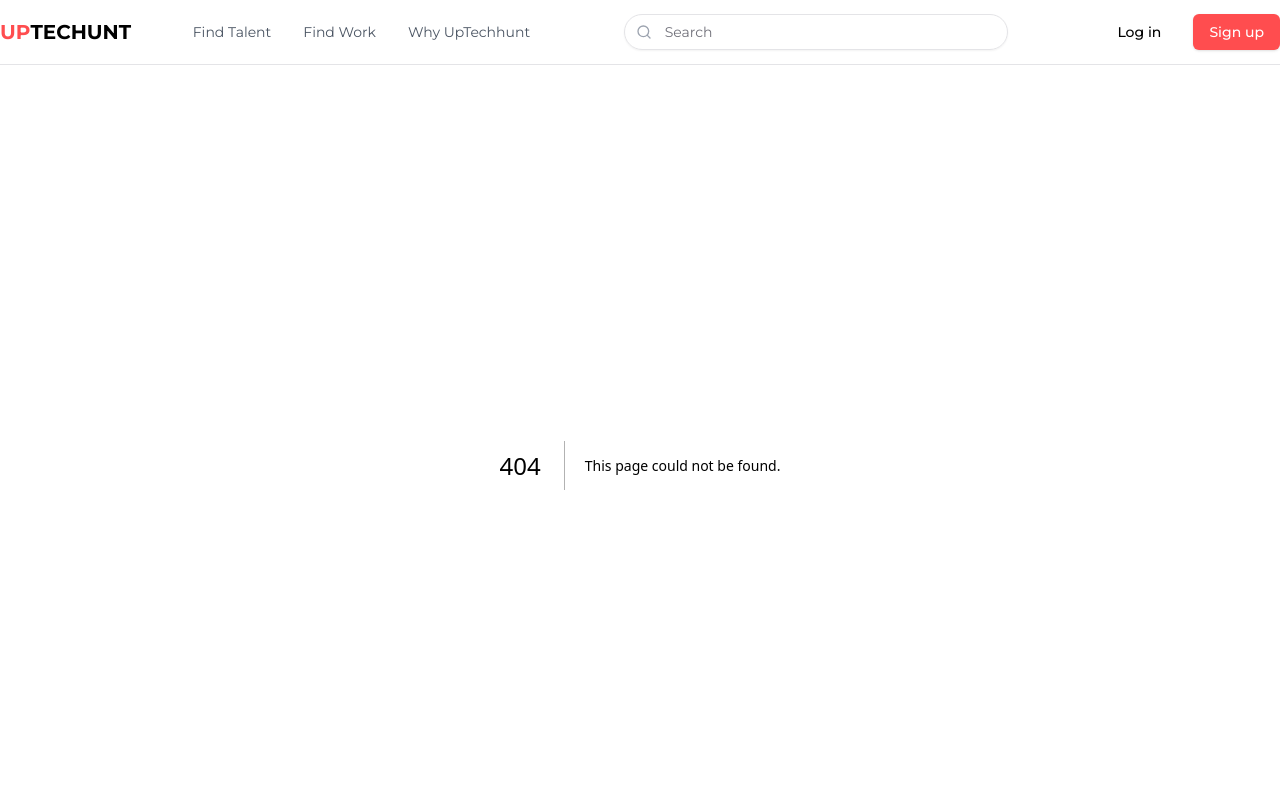
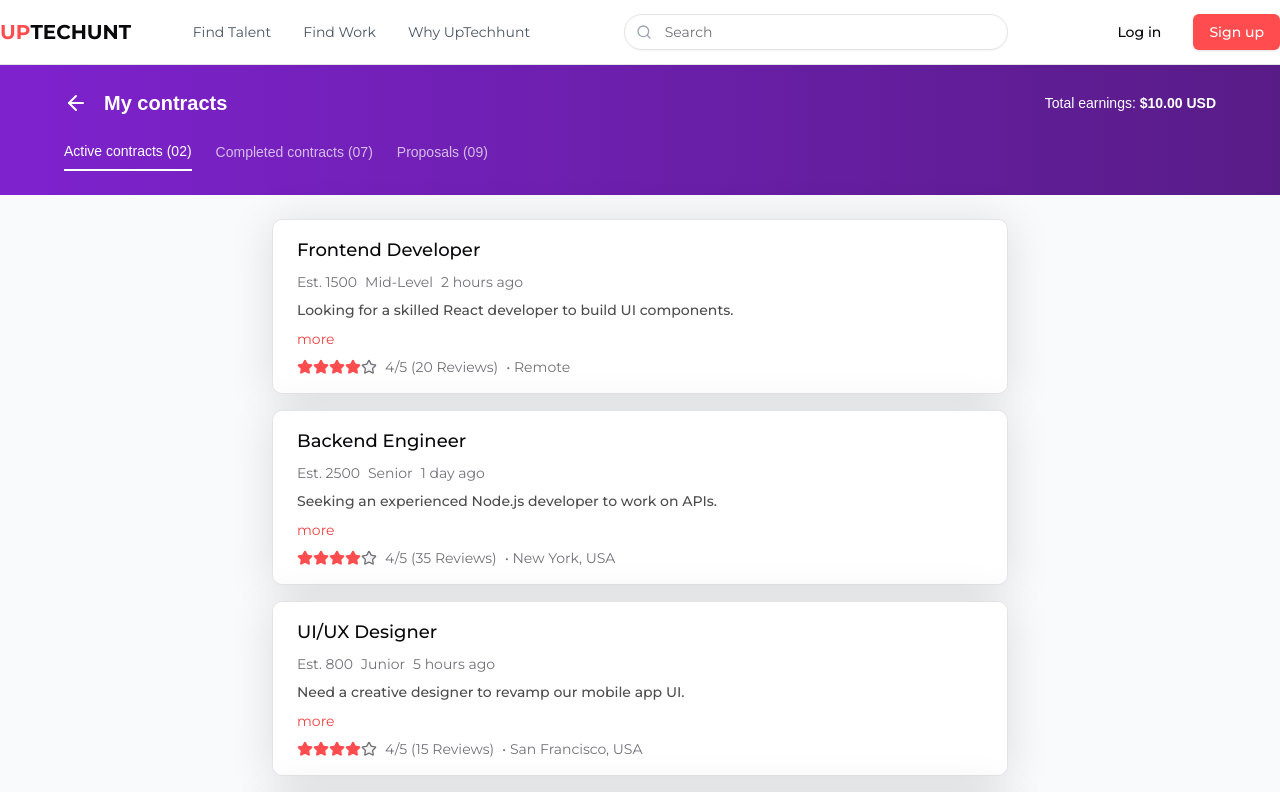
Before and after one commit to Chiragbisht/gigkraft1, a Next.js app: page /proposal in a window 1280 px wide. Before the commit this address had no page. Shown: the top 792 px of the page. Built offline with nearby package versions, Linux system fonts and the light colour scheme.

Commit message:
Feature : proposal

```diff
--- /dev/null
+++ b/app/proposal/page.tsx
@@ -0,0 +1,13 @@
+import { ContractHeader } from "@/components/workFlowPage/ContractHeader";
+import UserList from "@/components/Jobs/jobList/jobList";
+
+export default function ProposalsPage() {
+  return (
+    <div className="min-h-screen bg-gray-50">
+      <ContractHeader />
+      <main className="max-w-3xl mx-auto py-6 px-4">
+        <UserList />
+      </main>
+    </div>
+  );
+}
```
